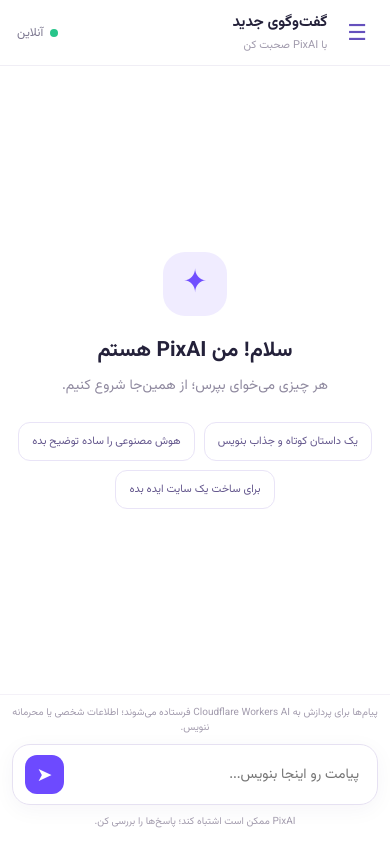
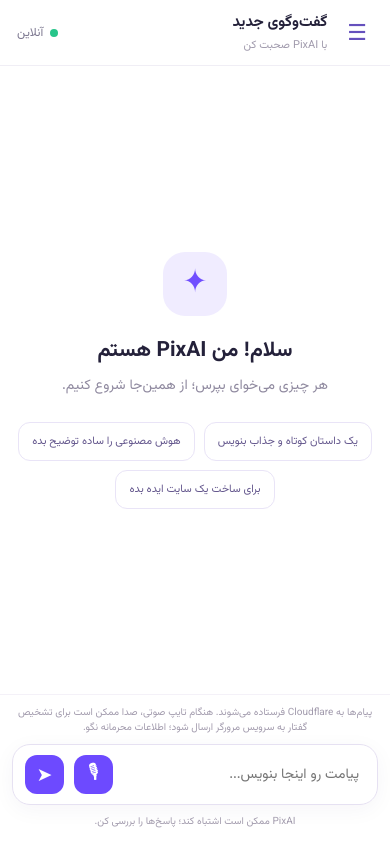
Before and after one commit to kourosh139672-ui/aipix, a plain HTML site: page index.html in a window 390 px wide. Drawn offline with Linux system fonts and the light colour scheme.

Commit message:
Add voice typing microphone control

```diff
--- a/index.html
+++ b/index.html
@@ -38,9 +38,10 @@
         </div>
       </div>
       <div class="composer-wrap">
-        <div class="privacy">پیام‌ها برای پردازش به Cloudflare Workers AI فرستاده می‌شوند؛ اطلاعات شخصی یا محرمانه ننویس.</div>
+        <div class="privacy">پیام‌ها به Cloudflare فرستاده می‌شوند. هنگام تایپ صوتی، صدا ممکن است برای تشخیص گفتار به سرویس مرورگر ارسال شود؛ اطلاعات محرمانه نگو.</div>
         <form class="composer" id="chatForm">
           <textarea id="prompt" rows="1" placeholder="پیامت رو اینجا بنویس..." aria-label="پیام شما"></textarea>
+          <button id="micBtn" type="button" aria-label="تایپ صوتی فارسی" aria-pressed="false" title="تایپ صوتی فارسی">🎙</button>
           <button id="sendBtn" type="submit" aria-label="ارسال پیام">➤</button>
         </form>
         <div class="disclaimer">PixAI ممکن است اشتباه کند؛ پاسخ‌ها را بررسی کن.</div>
```
